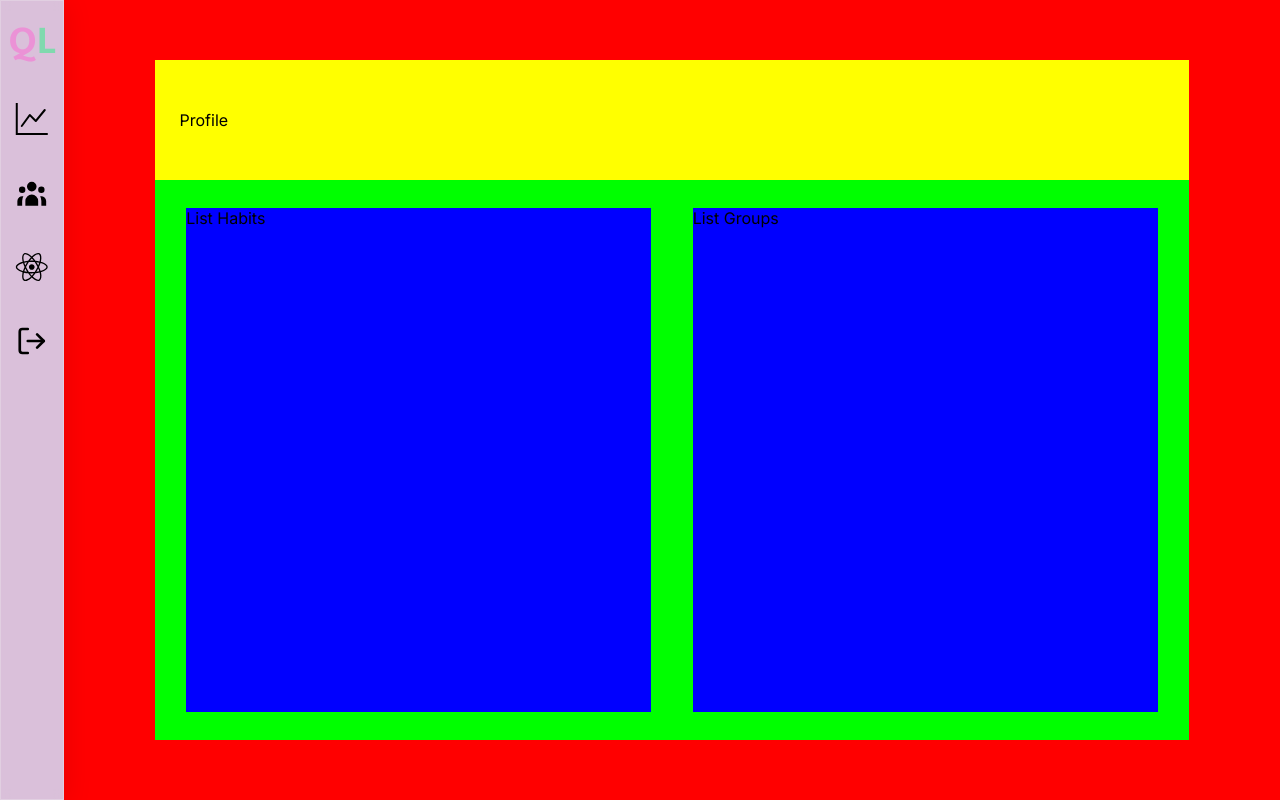
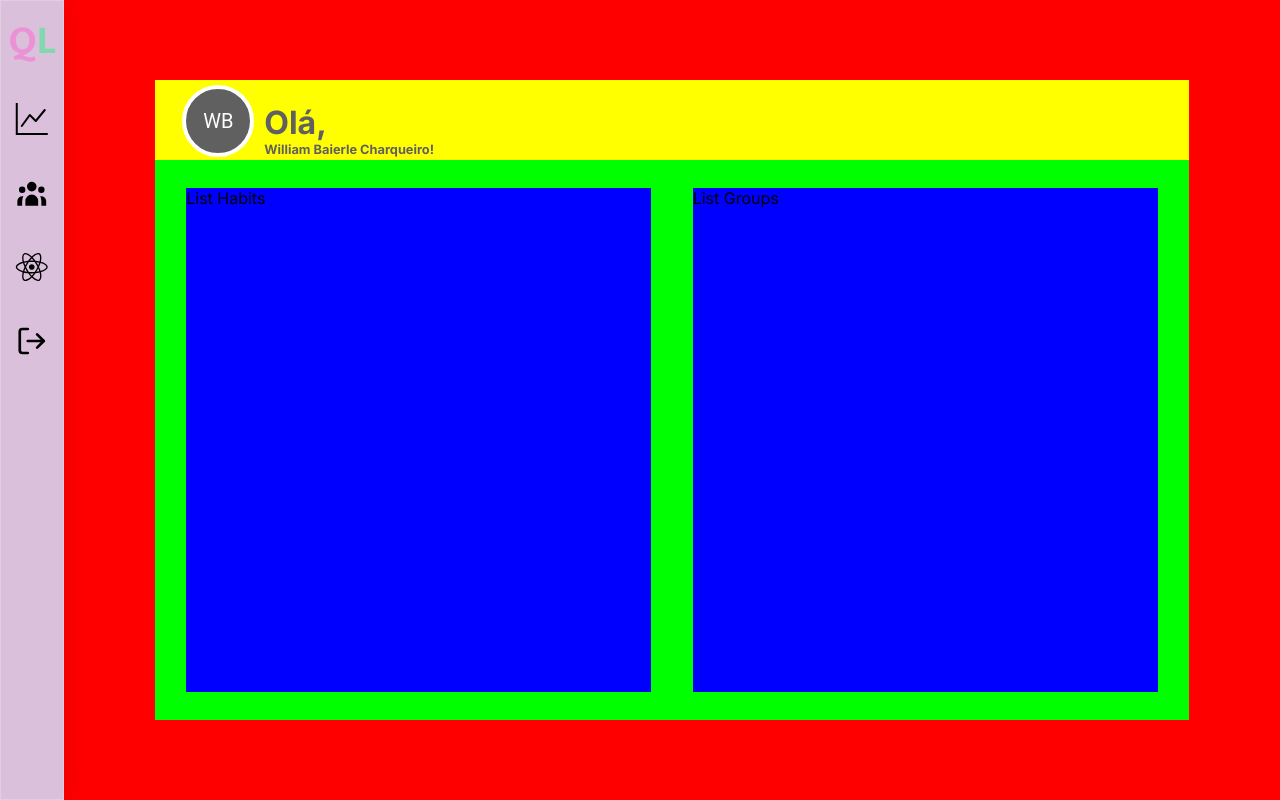
Before and after one commit to nittts/quality-life, a React (Create React App) app: page /dashboard in a window 1280 px wide. Built offline with nearby package versions, Linux system fonts and the light colour scheme.

Commit message:
feat: profile component layout structurized

```diff
--- a/src/components/Profile/index.jsx
+++ b/src/components/Profile/index.jsx
@@ -1 +1,57 @@
 // To do build component
+import { Container } from "./style";
+import { Avatar } from "@mui/material";
+import { useEffect, useState } from "react";
+import { FaUserEdit } from "react-icons/fa";
+import { useUser } from "../../providers/user";
+import { useToken } from "../../providers/token";
+import Modal from "../Modal";
+
+export default function Profile() {
+  const [updateUser, setUpdateUser] = useState(false);
+  const [openModal, setOpenModal] = useState(false);
+
+  //const { user, getUser() }  = useUser();
+  //const { token } = useToken();
+
+  //   const fullName = user.username.split("");
+  //   const getUserLetters = () => {
+  //     const initials = fullName.shift().charAt(0) + fullName.pop().charAt(0);
+  //     return initials.toUpperCase();
+  //   };
+
+  //   useEffect(() => {
+  // getUser(token);
+  //   }, []);
+  //
+
+  // descomentar quando a funcionalidade de login estiver funcionando e gerando um token do usuário;
+
+  return (
+    <Container>
+      <Avatar
+        sx={{ width: 72, height: 72 }}
+        onMouseOver={() => setUpdateUser(true)}
+        onMouseLeave={() => setUpdateUser(false)}
+        onClick={() => setOpenModal(true)}
+      >
+        {updateUser ? <FaUserEdit /> : <> WB{/*user && getUserLetters() */} </>}
+        {/* inciais do usuário */}
+      </Avatar>
+      <h1>
+        Olá,
+        <span> William Baierle Charqueiro{/*user && user.username*/}!</span>
+      </h1>
+      {/* nome do usuário */}
+      {openModal && (
+        <Modal
+          setModalState={setOpenModal}
+          modalState={openModal}
+          label="Editar Perfil"
+        >
+          {/* Children da edição de usuário */}
+        </Modal>
+      )}
+    </Container>
+  );
+}
--- a/src/components/Profile/style.js
+++ b/src/components/Profile/style.js
@@ -1 +1,33 @@
-// to do styles
+import styled from "styled-components";
+
+export const Container = styled.div`
+  display: flex;
+  justify-content: flex-start;
+  align-items: flex-end;
+  padding: 0.3%;
+  width: 100%;
+  font-style: "Inter", sans-serif;
+
+  > div:nth-of-type(1) {
+    background-color: var(--color-gray-5);
+    border: 0.3rem solid #fff;
+    transition: all 0.2s;
+
+    :hover {
+      background-color: var(--color-tertiary-3);
+      cursor: pointer;
+    }
+  }
+  h1 {
+    display: flex;
+    flex-flow: column nowrap;
+    font-size: 2rem;
+    margin-left: 1%;
+    color: var(--color-gray-5);
+    width: 100%;
+
+    span {
+      font-size: 0.8rem;
+    }
+  }
+`;
--- a/src/pages/Dashboard/index.jsx
+++ b/src/pages/Dashboard/index.jsx
@@ -1,13 +1,16 @@
 // To do build page
-import { Container, Content, Profile, ListContainer } from "./style";
+import { Container, Content, ProfileContainer, ListContainer } from "./style";
 import Sidebar from "../../components/Sidebar";
+import Profile from "../../components/Profile";
 
 export default function Dashboard() {
   return (
     <Container>
       <Sidebar />
       <Content>
-        <Profile> Profile </Profile>
+        <ProfileContainer>
+          <Profile />
+        </ProfileContainer>
         <ListContainer>
           <div id="list-habits"> List Habits </div>
           <div id="list-groups"> List Groups </div>
--- a/src/pages/Dashboard/style.js
+++ b/src/pages/Dashboard/style.js
@@ -24,17 +24,18 @@ export const Content = styled.div`
 
   background-color: red;
 `;
-export const Profile = styled.div`
+export const ProfileContainer = styled.div`
   display: flex;
-  align-items: center;
+  align-items: flex-end;
   justify-content: flex-start;
   flex-flow: row nowrap;
   background-color: yellow;
   width: 85%;
-  height: 15%;
-  padding: 2%;
+  height: 10%;
+  padding: 0% 2%;
 
   @media (max-width: 768px) {
+    align-items: center;
     width: 100%;
   }
 `;
@@ -50,7 +51,7 @@ export const ListContainer = styled.div`
 
   @media (max-width: 768px) {
     width: 100%;
-    height: 85%;
+    height: 90%;
     flex-flow: column nowrap;
     justify-content: space-evenly;
   }
```
